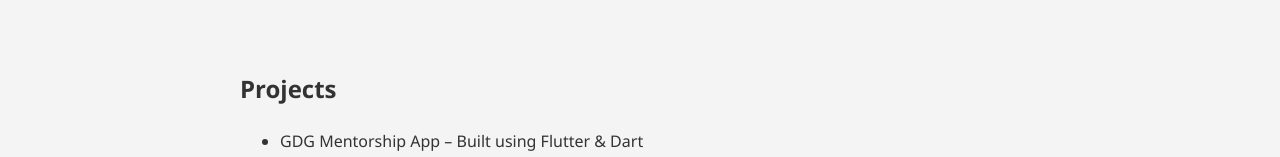
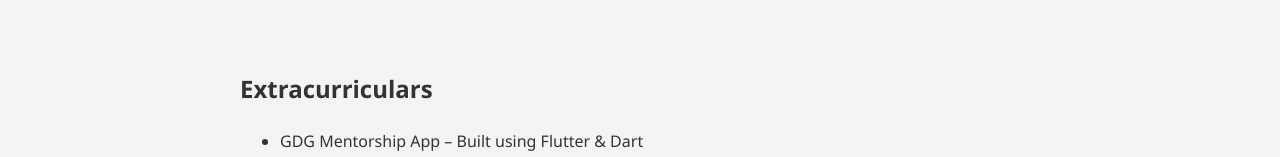
Before and after one commit to AnnuAnshu26/Portfolio, a plain HTML site: page docs/index.html in a window 1280 px wide. Shown: the part 477-634 px from the top of the page. Drawn offline with Linux system fonts and the light colour scheme.

Commit message:
Update index.html

```diff
--- a/docs/index.html
+++ b/docs/index.html
@@ -23,7 +23,7 @@
   </section>
 
   <section id="projects">
-    <h2>Projects</h2>
+    <h2>Extracurriculars</h2>
     <ul>
       <li>GDG Mentorship App – Built using Flutter & Dart</li>
       <li>SharkTanks Pitch – 2nd Prize Winning Startup Idea</li>
```
